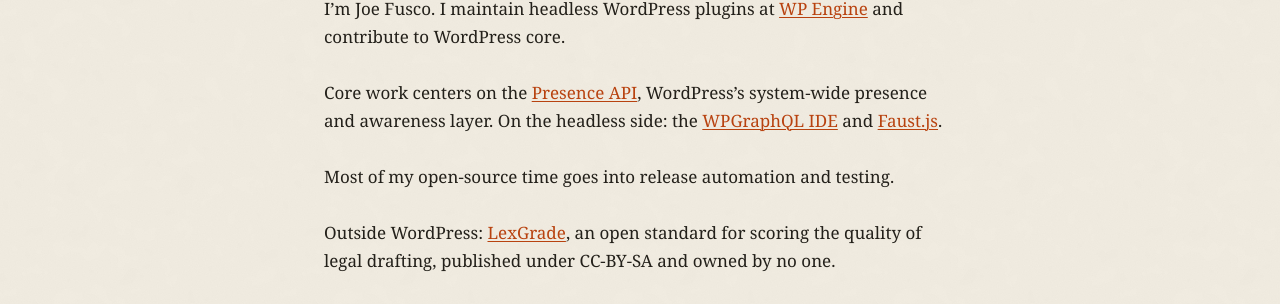
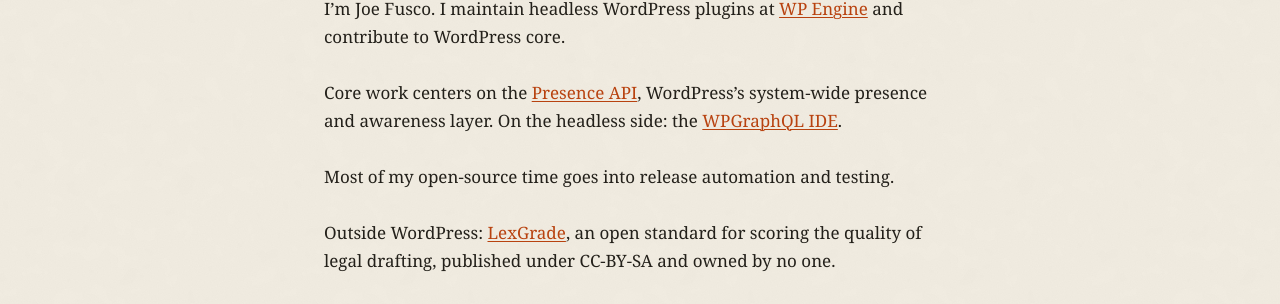
Before and after one commit to josephfusco/josephfusco.github.io, a Jekyll site: the page built from about.md, in a window 1280 px wide. Shown: the part 217-521 px from the top of the page. Built offline with Jekyll 4.4.1, drawn with Linux system fonts in a browser that asks for light colours.

Commit message:
About: the headless line is the IDE alone
Co-Authored-By: Claude Fable 5 <noreply@anthropic.com>
Claude-Session: https://claude.ai/code/session_019vAcPMvpcgUVRcyZCqV9hM

```diff
--- a/about.md
+++ b/about.md
@@ -5,7 +5,7 @@ title: About
 
 I'm Joe Fusco. I maintain headless WordPress plugins at [WP Engine](https://wpengine.com) and contribute to WordPress core.
 
-Core work centers on the [Presence API](https://github.com/WordPress/presence-api), WordPress's system-wide presence and awareness layer. On the headless side: the [WPGraphQL IDE](https://github.com/wp-graphql/wpgraphql-ide) and [Faust.js](https://faustjs.org).
+Core work centers on the [Presence API](https://github.com/WordPress/presence-api), WordPress's system-wide presence and awareness layer. On the headless side: the [WPGraphQL IDE](https://wordpress.org/plugins/wpgraphql-ide/).
 
 Most of my open-source time goes into release automation and testing.
 
```
